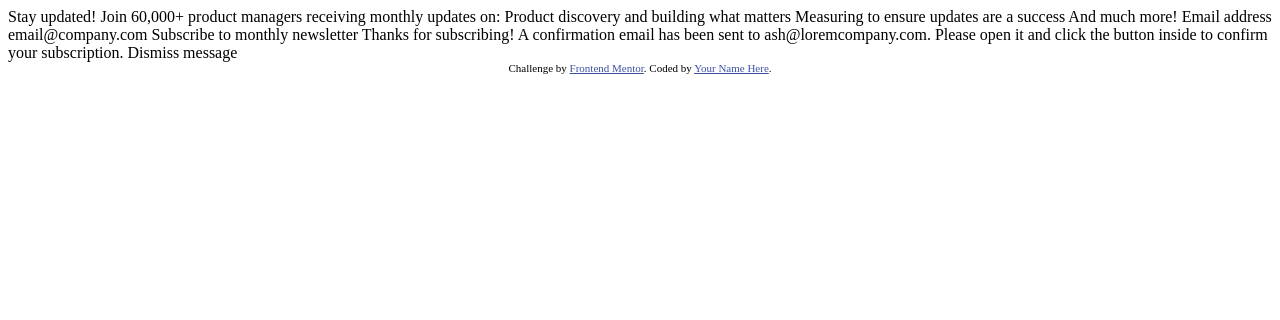
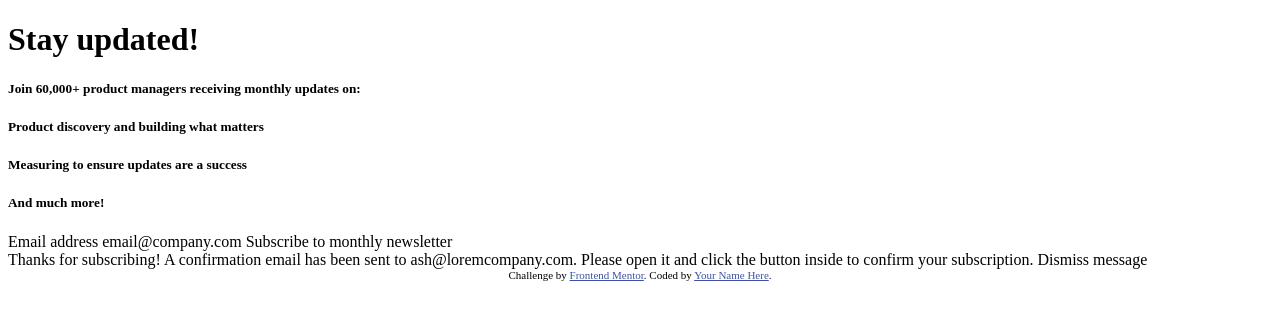
Before and after one commit to DSAW-2024-1/parcial-primer-corte-san1tago, a plain HTML site: page index.html in a window 1280 px wide. Drawn offline with Linux system fonts and the light colour scheme.

Commit message:
Update index.html

```diff
--- a/index.html
+++ b/index.html
@@ -17,20 +17,20 @@
 <body>
 
   <!-- Sign-up form start -->
+<div class="container">
+  <h1>Stay updated!</h1>
 
-  Stay updated!
+  <h5>Join 60,000+ product managers receiving monthly updates on:</h5>
 
-  Join 60,000+ product managers receiving monthly updates on:
-
-  Product discovery and building what matters
-  Measuring to ensure updates are a success
-  And much more!
+  <h5>Product discovery and building what matters</h5>
+  <h5>Measuring to ensure updates are a success</h5>
+  <h5>And much more!</h5>
 
   Email address
   email@company.com
 
   Subscribe to monthly newsletter
-
+</div>
   <!-- Sign-up form end -->
 
   <!-- Success message start -->
```
